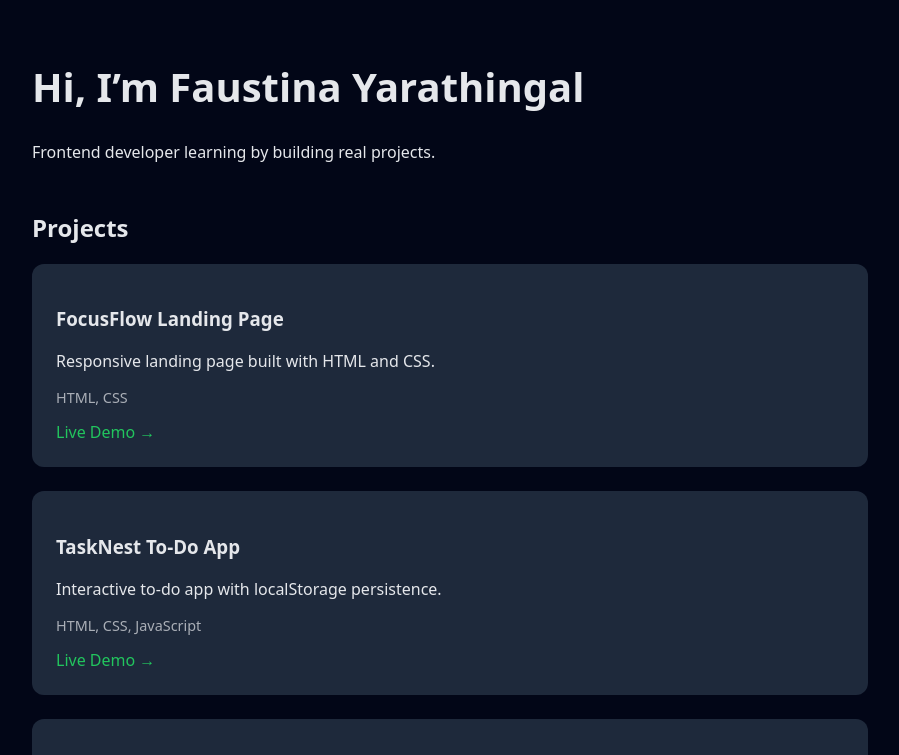
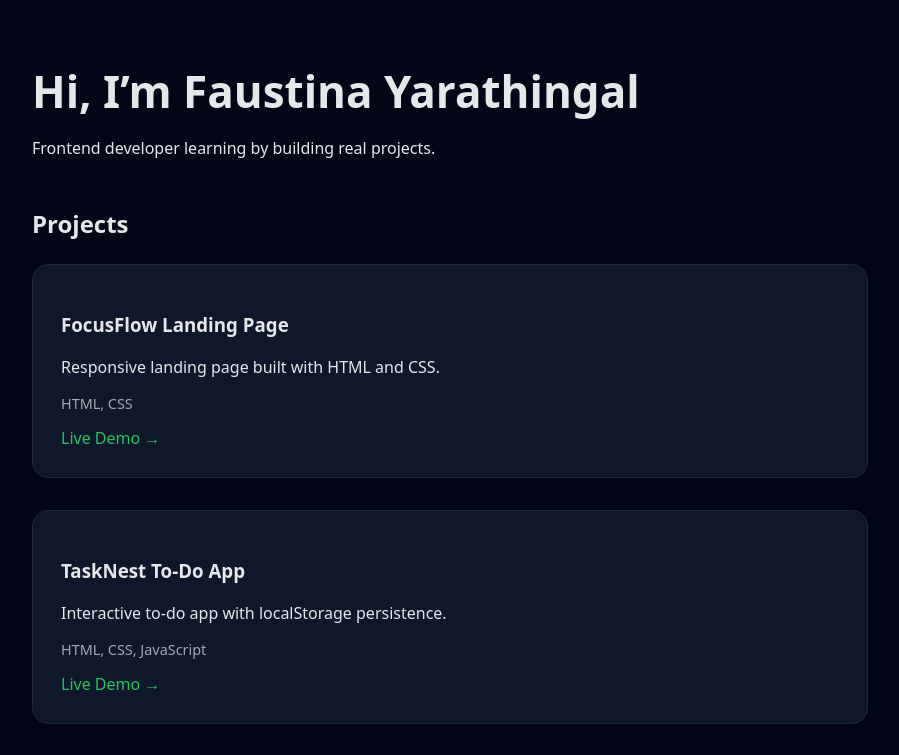
Before and after one commit to Frosty3316/portfolio-site, a React (Vite) app: page / in a window 1280 px wide. Shown: the top 755 px of the page, without its empty margins (190-1089 px from the left). Built offline with nearby package versions, Linux system fonts and the light colour scheme.

Commit message:
Polish portfolio UI with animations and improved card design

```diff
--- a/src/App.jsx
+++ b/src/App.jsx
@@ -32,10 +32,17 @@ export default function App() {
       <section>
         <h2>Projects</h2>
         <div className="projects">
-          {projects.map((p) => (
-            <ProjectCard key={p.title} project={p} />
+          {projects.map((p, i) => (
+            <div
+              key={p.title}
+              className="fade-in"
+              style={{ animationDelay: `${i * 120}ms` }}
+            >
+              <ProjectCard project={p} />
+            </div>
           ))}
         </div>
+
       </section>
 
       <footer>
--- a/src/index.css
+++ b/src/index.css
@@ -20,23 +20,30 @@ header {
 }
 
 h1 {
-  font-size: 2.5rem;
+  font-size: 2.75rem;
+  margin-bottom: 0.5rem;
+}
+
+h2 {
+  margin-bottom: 1.5rem;
 }
 
 .projects {
   display: grid;
-  gap: 1.5rem;
+  gap: 2rem;
 }
 
 .card {
-  background: #1e293b;
-  padding: 1.5rem;
-  border-radius: 12px;
-  transition: transform 0.2s ease;
+  background: #0f172a;
+  padding: 1.75rem;
+  border-radius: 16px;
+  transition: transform 0.25s ease, box-shadow 0.25s ease;
+  border: 1px solid #1e293b;
 }
 
 .card:hover {
-  transform: translateY(-4px);
+  transform: translateY(-6px);
+  box-shadow: 0 20px 40px rgba(0, 0, 0, 0.45);
 }
 
 .tech {
@@ -53,3 +60,16 @@ footer {
   margin-top: 4rem;
   opacity: 0.6;
 }
+
+.fade-in {
+  opacity: 0;
+  transform: translateY(12px);
+  animation: fadeUp 0.45s ease forwards;
+}
+
+@keyframes fadeUp {
+  to {
+    opacity: 1;
+    transform: translateY(0);
+  }
+}
```
